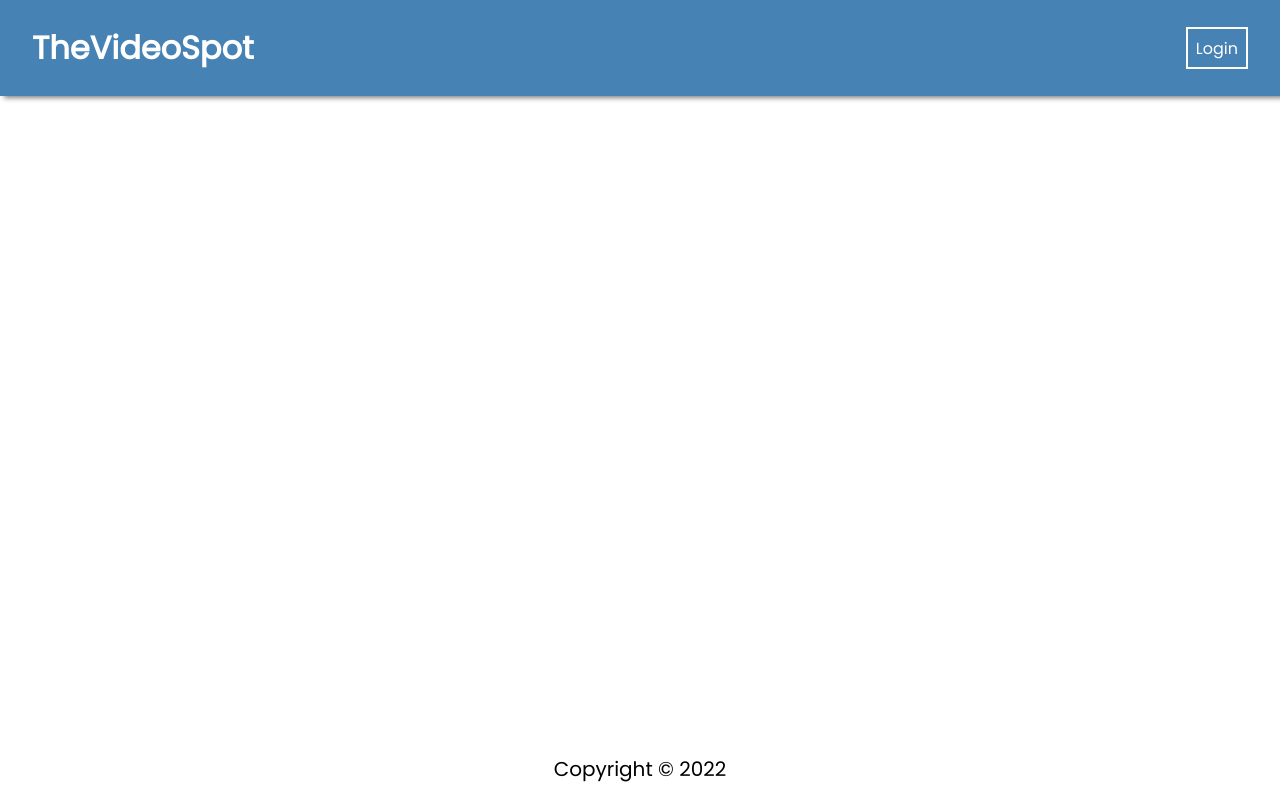
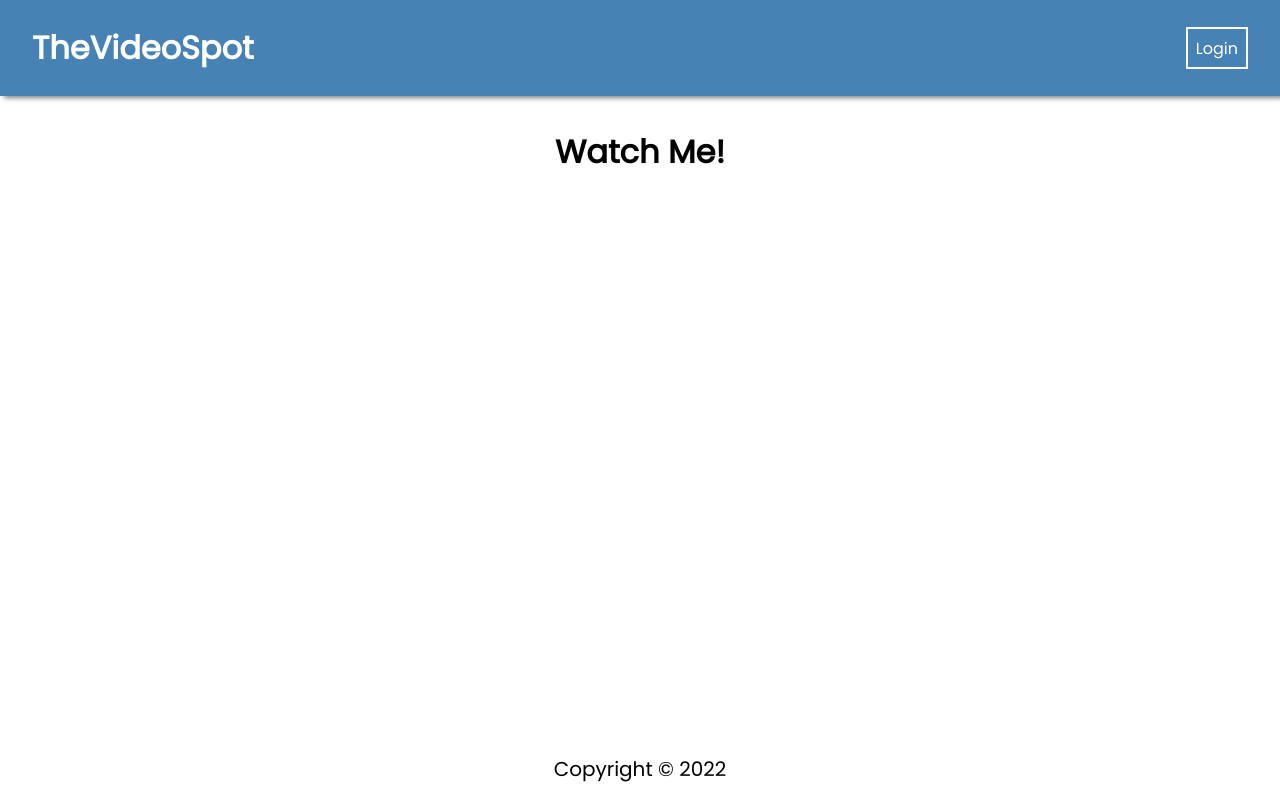
Before and after one commit to JBischoff28/YouTube-Clone, a React (Create React App) app in the folder frontend/: page /videoId in a window 1280 px wide. Built offline with nearby package versions, Linux system fonts and the light colour scheme.

Commit message:
Created VideoPage component and added Route Component to App.js so that the VideoPage component will render when the correct path is entered.

```diff
--- a/frontend/src/App.js
+++ b/frontend/src/App.js
@@ -13,6 +13,7 @@ import Footer from "./components/Footer/Footer";
 
 // Util Imports
 import PrivateRoute from "./utils/PrivateRoute";
+import VideoPage from "./pages/VideoPage/VideoPage";
 
 function App() {
   return (
@@ -25,6 +26,7 @@ function App() {
             <HomePage />
           }
         />
+        <Route path="/videoId" element={<VideoPage />}/>
         <Route path="/register" element={<RegisterPage />} />
         <Route path="/login" element={<LoginPage />} />
       </Routes>
--- /dev/null
+++ b/frontend/src/pages/VideoPage/VideoPage.js
@@ -0,0 +1,11 @@
+import React, { useState, useEffect } from 'react';
+
+const VideoPage = () => {
+    return (
+        <div className="container">
+            <h1>Watch Me!</h1>
+        </div>
+     );
+}
+
+export default VideoPage;
```
